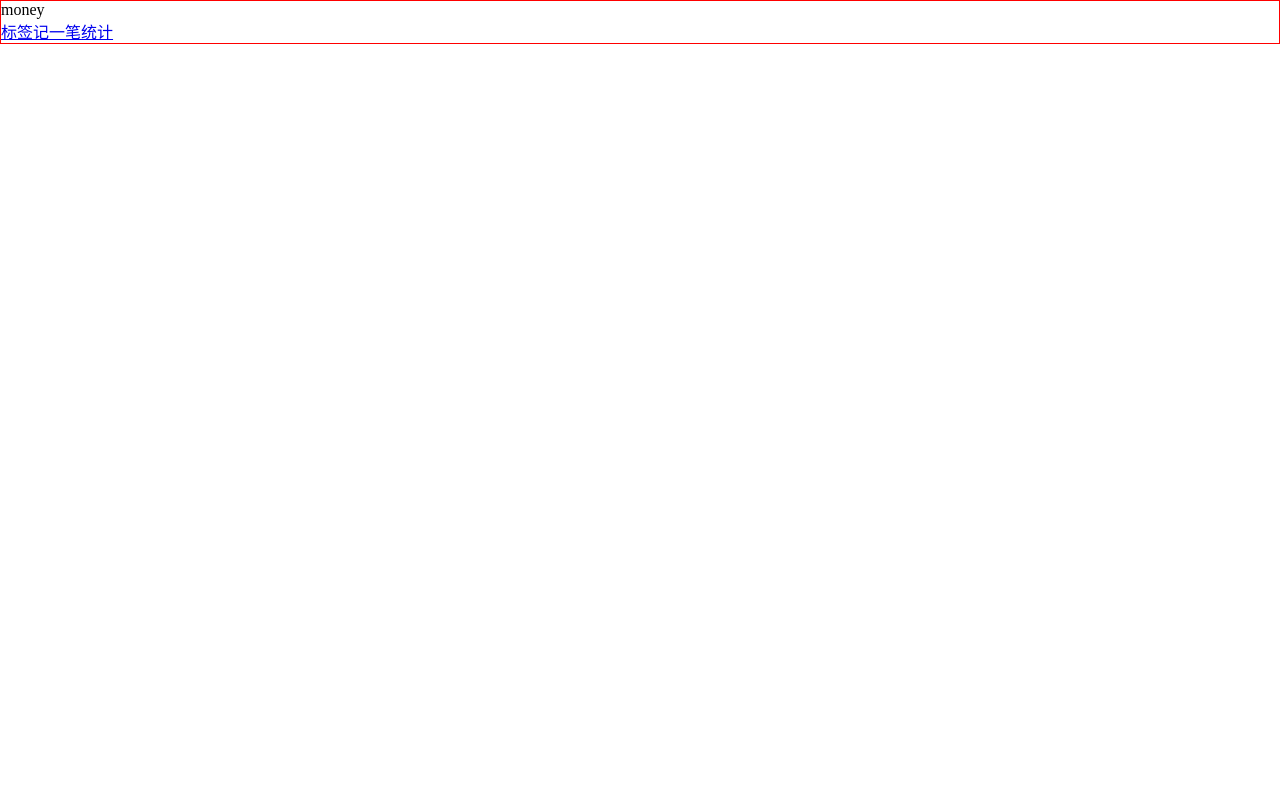
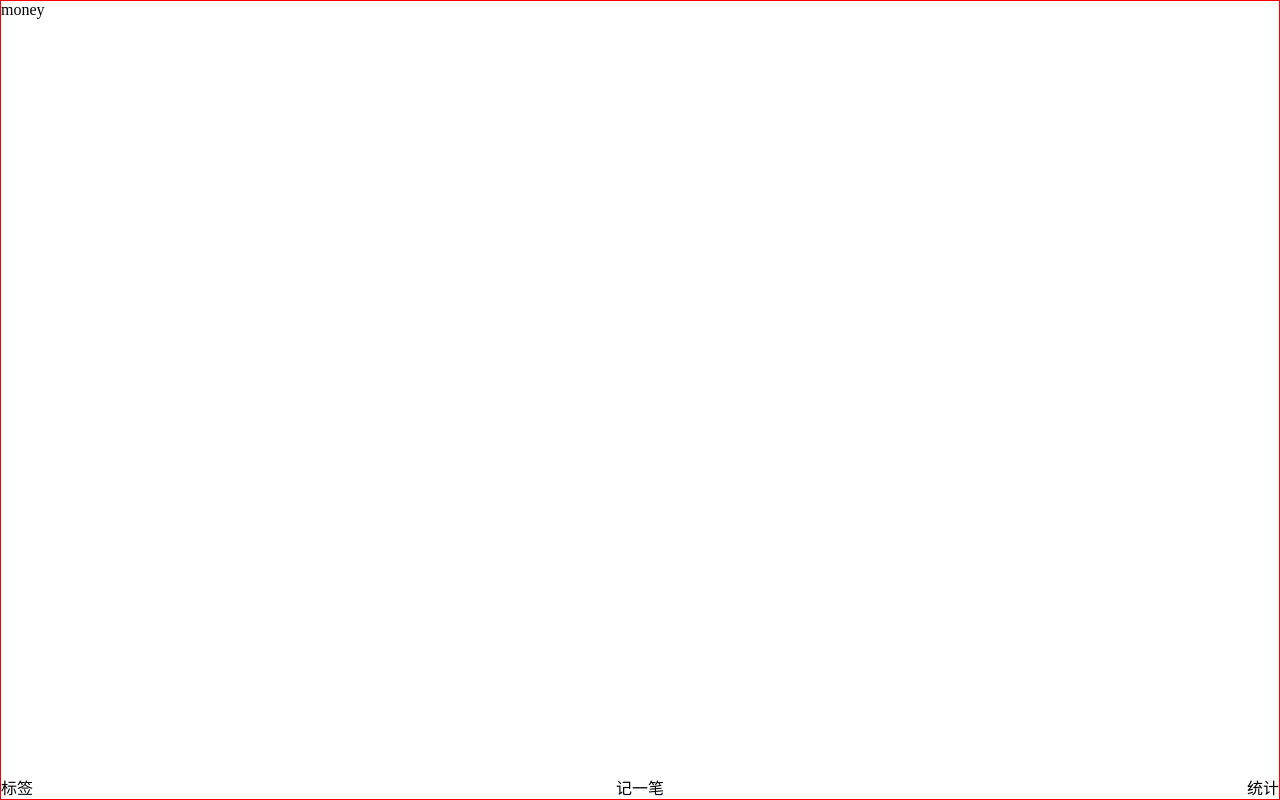
Before and after one commit to galaxyJM/galaxy-money, a Vue app: page /#/money in a window 1280 px wide. Built offline with nearby package versions, Linux system fonts and the light colour scheme.

Commit message:
重复三次布局

```diff
--- a/src/App.vue
+++ b/src/App.vue
@@ -5,7 +5,9 @@
 </template>
 
 <script>
-
+export default {
+  name: "App"
+}
 </script>
 
 <style lang="scss">
--- a/src/components/Nav.vue
+++ b/src/components/Nav.vue
@@ -14,6 +14,13 @@ export default {
 
 <style scoped>
     .nav{
-        text-decoration: none;
+      display: flex;
+      justify-content: space-between;
     }
+    a{
+      text-decoration: none;
+      color: black;
+    }
+
+
 </style>
--- a/src/views/Labels.vue
+++ b/src/views/Labels.vue
@@ -1,6 +1,6 @@
 <template>
-  <div class="home">
-    biaoqian
+  <div class="wrapper">
+    <div class="content">labels</div>
     <Nav/>
   </div>
 </template>
@@ -10,3 +10,18 @@ export default {
   name: "Labels"
 }
 </script>
+
+<style lang="scss" scoped>
+.wrapper {
+  display: flex;
+  flex-direction: column;
+  border: 1px solid red;
+  height: 100vh;
+
+}
+.content{
+  overflow: auto;
+  flex-grow: 1;   //让content占满剩余空间
+}
+
+</style>
--- a/src/views/Money.vue
+++ b/src/views/Money.vue
@@ -1,6 +1,8 @@
 <template>
   <div class="wrapper">
-    money
+    <div class="content">
+      money
+    </div>
     <Nav/>
   </div>
 
@@ -13,11 +15,16 @@ export default {
 </script>
 
 <style lang="scss" scoped>
-
 .wrapper {
   display: flex;
   flex-direction: column;
   border: 1px solid red;
+  height: 100vh;
 
 }
+.content{
+  overflow: auto;
+  flex-grow: 1;   //让content占满剩余空间
+}
+
 </style>
--- a/src/views/Statistics.vue
+++ b/src/views/Statistics.vue
@@ -1,6 +1,6 @@
 <template>
-  <div class="home">
-    tognji
+  <div class="wrapper">
+    <div class="content">tognji</div>
     <Nav/>
   </div>
 </template>
@@ -12,3 +12,18 @@ export default {
 }
 
 </script>
+
+<style lang="scss" scoped>
+.wrapper {
+  display: flex;
+  flex-direction: column;
+  border: 1px solid red;
+  height: 100vh;
+
+}
+.content{
+  overflow: auto;
+  flex-grow: 1;   //让content占满剩余空间
+}
+
+</style>
```
